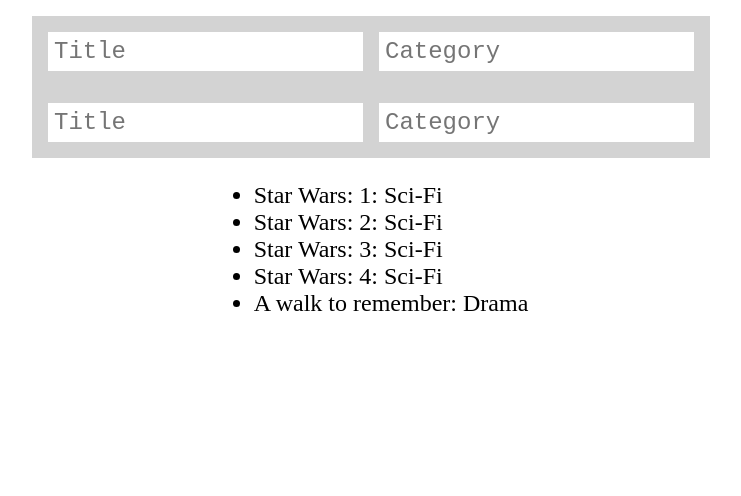
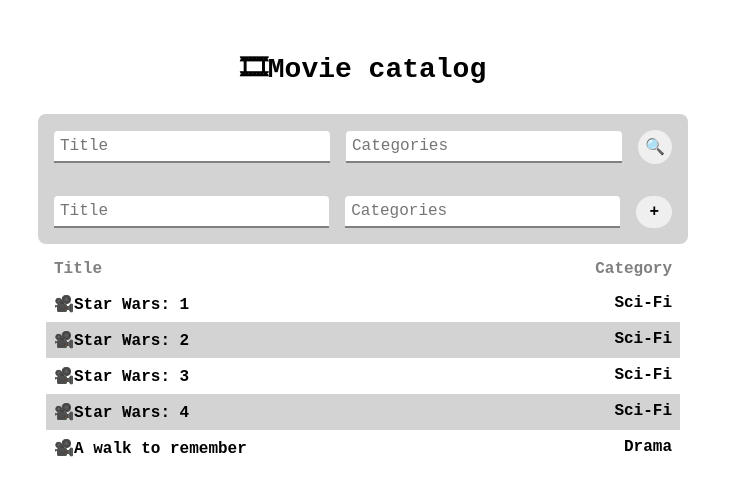
Before and after one commit to pedro-gilmora/Movies-App, a React app: page / in a window 1280 px wide. Shown: the top 496 px of the page, without its empty margins (277-1018 px from the left). Built offline with nearby package versions, Linux system fonts and the light colour scheme; the HTML template or start-up script is replaced by a standard one.

Commit message:
Estableciendo version funcional

```diff
--- a/src/App.js
+++ b/src/App.js
@@ -1,34 +1,75 @@
 import React from 'react';
 import styled from 'styled-components';
-import AddItemBar from './components/AddItemToolBar'
+import AddItemBar from './components/AddItemBar'
 import SearchBar from './components/SearchBar'
 import MovieList from './components/MovieList'
 
 const AppWrapper = styled.div`
-  display: flex;
-  justify-content: center;
-  align-items: center;
-  flex-direction: column;
-  width:100%;
-  height:100%;
-  padding: 8px;
+  max-width:650px;
+  margin: 0 auto;
+  padding:20px 0 0 0;
 
   & * {
-    font-size: 24px;
+    font-size: 16px;
   }
 `
 
-export default class App extends React.Component{
+export default class App extends React.Component {
+
   constructor(props) {
     super(props);
+
+    this.state = {
+      filtered: [],
+      movies: [
+        { title: 'Star Wars: 1', category: 'Sci-Fi' },
+        { title: 'Star Wars: 2', category: 'Sci-Fi' },
+        { title: 'Star Wars: 3', category: 'Sci-Fi' },
+        { title: 'Star Wars: 4', category: 'Sci-Fi' },
+        { title: 'A walk to remember', category: 'Drama' },
+      ],
+      filter: { title: '', category: '' }
+    };
+
+    this.onNewItem = this.onNewItem.bind(this);
+    this.onSearch = this.onSearch.bind(this);
+    this.onDelete = this.onDelete.bind(this);
+
+  }
+
+  onNewItem(e) {
+
+    if (!e.title)
+      e.titleError = 'El título está vacío';
+    else if (!e.category)
+      e.categoryError = 'La categoría está vacía';
+    //Chequeo la existencia en la lista
+    else if (this.state.movies.some(movie => movie.title.toLowerCase() == e.title && movie.category.toLowerCase() == e.category))
+      alert('Ya existe el elemento');
+    else
+      return (this.setState({ movies: [...this.state.movies, e], filter: { title: '', category: '' } }), true);
+
+  }
+
+  onSearch(e) {
+    this.setState({ filter: e });
+  }
+
+  onDelete(e) {
+    let movies = this.state.movies.slice();
+    movies.splice(e, 1);
+    this.setState({ movies });g
   }
 
   render() {
     return (
       <AppWrapper>
-          <AddItemBar/>
-          <SearchBar/>
-          <MovieList/>
+        <h1 style={{ textAlign: "center", fontFamily: "monospace", fontSize: 28 }}>&#x1f39e;Movie catalog</h1>
+        <section style={{ borderRadius: 8, background: "lightgrey" }}>
+          <SearchBar onSearch={this.onSearch} movies={this.state.movies} />
+          <AddItemBar onNewItem={this.onNewItem} movies={this.state.movies} />
+        </section>
+        <MovieList movies={this.state.movies} filter={this.state.filter} onDelete={this.onDelete} />
       </AppWrapper>
     );
   }
--- /dev/null
+++ b/src/components/AddItemBar.js
@@ -0,0 +1,63 @@
+import React from 'react';
+import ToolBar from './ToolBar';
+import TextInput from './TextInput';
+import Button from './Button';
+
+
+export default class AddItemBar extends React.Component {
+  constructor(props) {
+    super(props);
+    this.onSubmit = this.onSubmit.bind(this);
+    this.checkValidations = this.checkValidations.bind(this);
+  }
+
+  checkValidations(e){
+    e.target.setCustomValidity('');
+    e.target.checkValidity();
+  }
+
+  onSubmit(e) {
+
+    let form = e.target;
+
+    //evito el comportamiento por defecto del formulario
+    e.preventDefault();
+
+    const newItem = {
+      category: form.category.value.trim(),
+      title: form.title.value.trim()
+    };
+    //Si logra añadir el elemento
+    if (this.props.onNewItem(newItem))
+      //Reseteo el formulario
+      form.reset();
+    else {
+      //Establezco los errores detectdados
+      form.title.setCustomValidity(newItem.titleError||'')
+      form.category.setCustomValidity(newItem.categoryError||'')
+    }
+  }
+
+  render() {
+
+    const { movies } = this.props;
+
+    return (<ToolBar autoComplete="off" onSubmit={this.onSubmit} title="Añadir elemento">
+
+      <TextInput name="title" placeholder="Title" onInput={this.checkValidations} />
+
+      <TextInput name="category" placeholder="Categories" list="categoriesList" onInput={this.checkValidations} />
+
+      <datalist id="categoriesList">
+        {movies.
+          //Reduce las lista de películas a una de categorias únicas
+          reduce((items, el) => (!items.includes(el.category) && items.push(el.category), items), []).
+          //Muestro cada elementos
+          map((category, i) => <option value={category} key={i}> {category} </option>)}
+      </datalist>
+
+      <Button type="submit"><b style={{ margin: 6 }}>+</b></Button>
+
+    </ToolBar>);
+  }
+};
--- a/src/components/AddItemToolBar.js
+++ /dev/null
@@ -1,25 +0,0 @@
-import React from 'react';
-import styled from 'styled-components'
-import ToolBar from './ToolBar'
-import TextInput from './TextInput'
-
-export default class AddToolItem extends React.Component{
-  constructor(props) {
-    super(props);
-    this.state = {value: ''};
-
-    this.handleChange = this.handleChange.bind(this);
-  }
-
-  handleChange(event) {
-    this.setState({value: event.target.value});
-  }
-
-  render() {
-    return (<ToolBar>
-        <TextInput value={this.state.value} onChange={this.handleChange} placeholder="Title" />
-        <TextInput value={this.state.value} onChange={this.handleChange} placeholder="Category" />
-    </ToolBar>
-    );
-  }
-};
--- /dev/null
+++ b/src/components/Button.js
@@ -0,0 +1,10 @@
+import styled from 'styled-components';
+
+export default styled.button`
+        padding:7px;
+        margin:8px;
+        border:0;
+        font-family:monospace;
+        border-radius: 18px;
+        outline:none;
+    `;
--- a/src/components/MovieList.js
+++ b/src/components/MovieList.js
@@ -1,31 +1,55 @@
 import React from 'react';
 import styled from 'styled-components'
+import Button from './Button';
 
 const MovieList = styled.ul`
-
+    max-width:650px;
+    list-style:none;
+    padding: 0;
+    margin:8px;
 `;
 
-export default class SeachBar extends React.Component{
-  constructor(props) {
-    super(props);
-    this.state = {list: [
-        {name:'Star Wars: 1', category: 'Sci-Fi'},
-        {name:'Star Wars: 2', category: 'Sci-Fi'},
-        {name:'Star Wars: 3', category: 'Sci-Fi'},
-        {name:'Star Wars: 4', category: 'Sci-Fi'},
-        {name:'A walk to remember', category: 'Drama'},
-    ]};
+const Item = styled.li`
+  font-family:monospace;
+  display:flex;
+  align-content: space-between;
+  justify-content: space-between;
 
-    this.handleChange = this.handleChange.bind(this);
+  &:first-child{
+    color:grey;
+    font-size: 38px;
   }
 
-  handleChange(event) {
-    this.setState({value: event.target.value});
+  &:nth-child(2n+1):not(:first-child){
+    background-color:lightgrey;
   }
+  & > * {
+    padding:8px;
+  }
+`;
+
+export default class SeachBar extends React.Component {
 
   render() {
+    const { movies, filter, onDelete } = this.props; // ES6 destructuring
     return (<MovieList>
-        {this.state.list.map(el =><li>{el.name}: {el.category}</li>)}
+      {/* Header element */}
+      <Item>
+        <b>Title</b>
+        <b>Category</b>
+      </Item>
+
+      {/* Movies row */}
+      {movies
+        .filter(item => item.title.toLocaleLowerCase().trim().includes(filter.title) &&
+                        item.category.toLocaleLowerCase().trim().includes(filter.category))
+        .map((el, i) =>
+        <Item key={i}>
+          <b>&#x1F3A5;{el.title}</b>
+          <b>{el.category}</b>
+          {/* <Button onClick={() => onDelete(i)}>Eliminar</Button> */}
+        </Item>)}
+
     </MovieList>
     );
   }
--- a/src/components/SearchBar.js
+++ b/src/components/SearchBar.js
@@ -1,26 +1,45 @@
 import React from 'react';
-import ToolBar from './ToolBar'
-import TextInput from './TextInput'
+import ToolBar from './ToolBar';
+import TextInput from './TextInput';
+import Button from './Button';
 
-
-
-export default class SeachBar extends React.Component{
+export default class SearchBar extends React.Component {
   constructor(props) {
     super(props);
-    this.state = {value: ''};
-
-    this.handleChange = this.handleChange.bind(this);
+    this.onSubmit = this.onSubmit.bind(this);
+    this.valueChanged = this.valueChanged.bind(this);
   }
 
-  handleChange(event) {
-    this.setState({value: event.target.value});
+  onSubmit(e) {
+    e.preventDefault();
+    let form = e.target.tagName.toLowerCase() == 'form' ? (e.preventDefault(), e.target) : e.target.closest('form');
+    this.props.onSearch({ category: form.category.value.toLowerCase().trim(), title: form.title.value.toLowerCase().trim() });
+  }
+
+  valueChanged(e) {
+    this.onSubmit(e);
   }
 
   render() {
-    return (<ToolBar>
-        <TextInput value={this.state.value} onChange={this.handleChange} placeholder="Title" />
-        <TextInput value={this.state.value} onChange={this.handleChange} placeholder="Category" />
-    </ToolBar>
-    );
+
+    const { movies } = this.props;
+
+    return (<ToolBar onSubmit={this.onSubmit}>
+
+      <TextInput name="title" type="search" placeholder="Title" onChange={this.valueChanged} />
+
+      <TextInput name="category" type="search" placeholder="Categories" onChange={this.valueChanged} list="categoriesListSearch" />
+
+      <datalist id="categoriesListSearch">
+        {movies.
+          //Reduce las lista de películas a una de categorias únicas
+          reduce((items, el) => (!items.includes(el.category) && items.push(el.category), items), []).
+          //Muestro cada elementos
+          map((category, i) => <option value={category} key={i}> {category} </option>)}
+      </datalist>
+
+      <Button type="submit">&#128269;</Button>
+
+    </ToolBar>);
   }
 };
--- a/src/components/TextInput.js
+++ b/src/components/TextInput.js
@@ -2,8 +2,16 @@
 
 export default styled.input`
     font-family: monospace;
-    flex:2 1 auto;
+    flex:1 1 auto;
     border:0;
     margin: 8px;
     padding: 6px;
+    border-bottom: 2px solid gray;
+    outline:none;
+    border-top-right-radius: 4px;
+    border-top-left-radius: 4px;
+
+    &:invalid {
+        border-bottom: 2px solid red;
+    }
 `;
--- a/src/components/ToolBar.js
+++ b/src/components/ToolBar.js
@@ -1,10 +1,12 @@
 import styled from 'styled-components'
 
-export default styled.div`
+export default styled.form`
+        max-width:650px;
+        margin:0;
         display: flex;
         justify-content: space-between;
         align-items: center;
         flex-direction: row;
         padding: 8px;
-        background-color: lightgrey;
+
     `;
```
Also changed, not shown: 1 other file (tests, documents, lock files or other folders).
